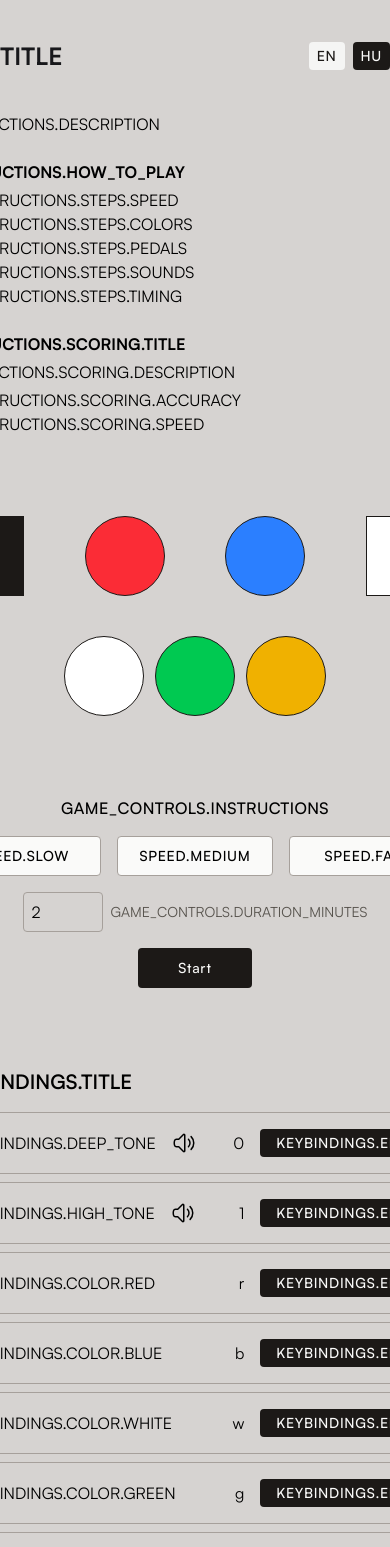
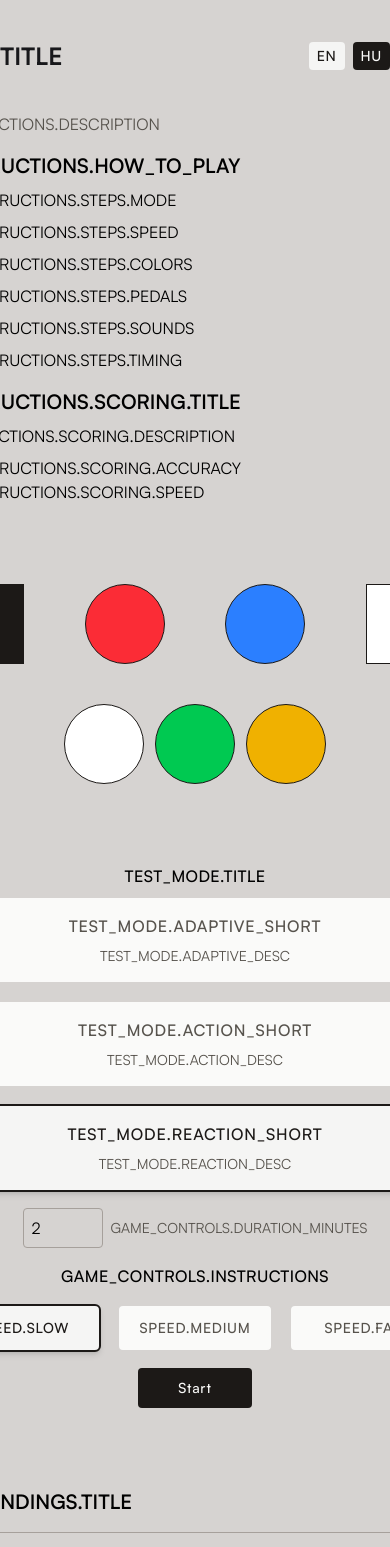
Before and after one commit to natixco/vienna-determination-test-simulator, a SvelteKit app: page /hu/ in a window 390 px wide. Shown: the top 1547 px of the page. Built offline with nearby package versions, Linux system fonts and the light colour scheme; no server answers.

Commit message:
added test modes (adaptive, action, reaction)

```diff
--- a/src/components/GameControls.svelte
+++ b/src/components/GameControls.svelte
@@ -2,12 +2,15 @@
   import { locale, t } from '$lib/translations';
   import { goto, pushState } from '$app/navigation';
   import { page } from '$app/state';
-  import { SPEED } from '$lib';
+  import { SPEED, TEST_MODE, type TestMode } from '$lib';
   import Button from './Button.svelte';
 
   const speeds = [SPEED.SLOW, SPEED.MEDIUM, SPEED.FAST];
+  const modes = [TEST_MODE.ADAPTIVE, TEST_MODE.ACTION, TEST_MODE.REACTION];
+
   let showSpeedNotSelectedError = $state(false);
-  let selectedSpeed = $state(page.url.searchParams.get('speed'));
+  let selectedSpeed = $state(page.url.searchParams.get('speed') ?? SPEED.SLOW);
+  let selectedMode = $state<TestMode>(page.url.searchParams.get('mode') as TestMode ?? TEST_MODE.REACTION);
   let durationMinutes = $state(2);
 
   function selectSpeed(speed: string) {
@@ -19,6 +22,13 @@
     pushState(url, {});
   }
 
+  function selectMode(mode: TestMode) {
+    selectedMode = mode;
+    const url = new URL(window.location.href);
+    url.searchParams.set('mode', mode);
+    pushState(url, {});
+  }
+
   function tryStart() {
     if (!selectedSpeed || !selectedSpeed.length) {
       showSpeedNotSelectedError = true;
@@ -27,7 +37,13 @@
 
     const url = new URL(window.location.href);
     url.pathname = `${locale.get()}/test`;
-    url.searchParams.set('duration', durationMinutes.toString());
+    url.searchParams.set('speed', selectedSpeed);
+    url.searchParams.set('mode', selectedMode);
+    if (selectedMode === TEST_MODE.REACTION) {
+      url.searchParams.set('duration', durationMinutes.toString());
+    } else {
+      url.searchParams.delete('duration');
+    }
     goto(url);
   }
 
@@ -42,6 +58,48 @@
 </script>
 
 <div class="flex flex-col items-center gap-4">
+    <div class="flex flex-col items-center gap-2 w-full max-w-2xl">
+        <p class="tracking-wide font-medium">
+            {$t('TEST_MODE.TITLE')}
+        </p>
+        <div class="grid grid-cols-1 sm:grid-cols-3 gap-4 w-full">
+            {#each modes as mode}
+                <button
+                        class={[
+                        'border-2 bg-stone-50 rounded-md p-4 flex flex-col items-center gap-2 transition-all cursor-pointer',
+                        selectedMode === mode
+                            ? 'border-stone-900 bg-stone-100 shadow-md'
+                            : 'border-stone-300 hover:border-stone-500'
+                    ]}
+                        onclick={() => selectMode(mode)}
+                >
+                    <span class={[
+                        'font-medium text-base tracking-wider',
+                        selectedMode === mode ? 'text-stone-900' : 'text-stone-600'
+                    ]}>
+                        {$t(`TEST_MODE.${mode.toUpperCase()}_SHORT`)}
+                    </span>
+                    <span class="text-sm text-stone-600 text-center">
+                        {$t(`TEST_MODE.${mode.toUpperCase()}_DESC`)}
+                    </span>
+                </button>
+            {/each}
+        </div>
+    </div>
+
+    {#if selectedMode === TEST_MODE.REACTION}
+        <div class="flex items-center gap-2">
+            <input
+                    type="number"
+                    min="1"
+                    max="60"
+                    bind:value={durationMinutes}
+                    class="w-20 h-10 px-2 border border-stone-400 rounded-sm outline-none"
+            />
+            <span class="text-sm text-stone-600">{$t('GAME_CONTROLS.DURATION_MINUTES')}</span>
+        </div>
+    {/if}
+
     <p class="tracking-wide font-medium">
         {$t('GAME_CONTROLS.INSTRUCTIONS')}
     </p>
@@ -55,27 +113,21 @@
     <div class="grid grid-cols-3 grid-rows-1 gap-4">
         {#each speeds as speed}
             <button class={[
-                'border border-stone-400 bg-stone-50 rounded-sm h-10 px-10 w-full flex flex-col items-center justify-center ring-2 hover:border-stone-900 cursor-pointer',
-                selectedSpeed === speed ? 'ring-stone-900' : 'ring-transparent'
+                'border-2 bg-stone-50 rounded-md h-12 px-6 flex items-center justify-center transition-all cursor-pointer',
+                selectedSpeed === speed
+                    ? 'border-stone-900 bg-stone-100 shadow-md'
+                    : 'border-stone-300 hover:border-stone-500'
             ]}
                     onclick={() => selectSpeed(speed)}>
-                <span class="font-medium text-sm tracking-wider">
+                <span class={[
+                    'font-medium text-sm tracking-wider',
+                    selectedSpeed === speed ? 'text-stone-900' : 'text-stone-600'
+                ]}>
                     {getSpeedLabel(speed)}
                 </span>
             </button>
         {/each}
     </div>
 
-    <div class="flex items-center gap-2">
-        <input
-            type="number"
-            min="1"
-            max="60"
-            bind:value={durationMinutes}
-            class="w-20 h-10 px-2 border border-stone-400 rounded-sm outline-none"
-        />
-        <span class="text-sm text-stone-600">{$t('GAME_CONTROLS.DURATION_MINUTES')}</span>
-    </div>
-
     <Button label="Start" size="base" onClick={() => tryStart()}/>
 </div>
--- a/src/components/Instructions.svelte
+++ b/src/components/Instructions.svelte
@@ -1,39 +1,32 @@
-<script>
-    import { t } from '$lib/translations/index.js';
+<script lang="ts">
+  import { t } from '$lib/translations';
 </script>
 
-<div class="flex flex-col gap-6">
-    <p>
+<div class="flex flex-col gap-4">
+    <p class="text-stone-600">
         {$t('INSTRUCTIONS.DESCRIPTION')}
     </p>
 
-    <div class="flex flex-col gap-1">
-        <h2 class="font-bold">
+    <div class="flex flex-col gap-2">
+        <h2 class="text-xl font-semibold">
             {$t('INSTRUCTIONS.HOW_TO_PLAY')}
         </h2>
-        <ul class="list-disc list-inside">
-            <li>
-                {$t('INSTRUCTIONS.STEPS.SPEED')}
-            </li>
-            <li>
-                {$t('INSTRUCTIONS.STEPS.COLORS')}
-            </li>
-            <li>
-                {$t('INSTRUCTIONS.STEPS.PEDALS')}
-            </li>
-            <li>
-                {$t('INSTRUCTIONS.STEPS.SOUNDS')}
-            </li>
-            <li>
-                {$t('INSTRUCTIONS.STEPS.TIMING')}
-            </li>
+
+        <ul class="list-disc list-inside flex flex-col gap-2">
+            <li>{$t('INSTRUCTIONS.STEPS.MODE')}</li>
+            <li>{$t('INSTRUCTIONS.STEPS.SPEED')}</li>
+            <li>{$t('INSTRUCTIONS.STEPS.COLORS')}</li>
+            <li>{$t('INSTRUCTIONS.STEPS.PEDALS')}</li>
+            <li>{$t('INSTRUCTIONS.STEPS.SOUNDS')}</li>
+            <li>{$t('INSTRUCTIONS.STEPS.TIMING')}</li>
         </ul>
     </div>
 
-    <div class="flex flex-col gap-1">
-        <h2 class="font-bold">
+    <div class="flex flex-col gap-2">
+        <h2 class="text-xl font-semibold">
             {$t('INSTRUCTIONS.SCORING.TITLE')}
         </h2>
+
         <p>{$t('INSTRUCTIONS.SCORING.DESCRIPTION')}</p>
         <ul class="list-disc list-inside">
             <li>{$t('INSTRUCTIONS.SCORING.ACCURACY')}</li>
--- a/src/lib/index.ts
+++ b/src/lib/index.ts
@@ -1,4 +1,20 @@
 export type Signal = 'color' | 'pedal' | 'sound';
+
+export const TEST_MODE = {
+  ADAPTIVE: 'adaptive',  // Speed adjusts based on performance
+  ACTION: 'action',     // No time limit
+  REACTION: 'reaction'  // Fixed time limit (current implementation)
+} as const;
+
+export type TestMode = typeof TEST_MODE[keyof typeof TEST_MODE];
+
+export const SPEED = {
+  SLOW: 'slow',
+  MEDIUM: 'medium',
+  FAST: 'fast',
+} as const;
+
+export type Speed = typeof SPEED[keyof typeof SPEED];
 
 export const COLORS = [
   'red',
@@ -17,9 +33,3 @@ export const SOUNDS = [
   'soundDeep',
   'soundHigh',
 ];
-
-export const SPEED = {
-  SLOW: 'slow',
-  MEDIUM: 'medium',
-  FAST: 'fast',
-}
--- a/src/lib/translations/en.json
+++ b/src/lib/translations/en.json
@@ -4,7 +4,8 @@
     "DESCRIPTION": "The Vienna Determination Test (DT) is a cognitive assessment tool from the Vienna Test System commonly used in driving aptitude evaluations. It tests reaction speed, attention, and stress tolerance through multiple-choice reactions to different stimuli. This test is also used in Hungary as part of the PÁV (Pályaalkalmassági Vizsgálat) examination for professional drivers.",
     "HOW_TO_PLAY": "How to Play",
     "STEPS": {
-      "SPEED": "Start the test by selecting a speed (Slow, Medium, or Fast) and clicking the \"Start\" button.",
+      "MODE": "Choose a test mode",
+      "SPEED": "Select a speed (Slow, Medium, or Fast) and click \"Start\".",
       "COLORS": "When a colored circle appears in the top rows, press the corresponding color key.",
       "PEDALS": "When one of the bottom circles (left or right) turns white, press the corresponding key.",
       "SOUNDS": "When you hear a sound, press the key that matches the tone (deep or high).",
@@ -18,7 +19,7 @@
     }
   },
   "GAME_CONTROLS": {
-    "INSTRUCTIONS": "Select speed and press \"Start\"",
+    "INSTRUCTIONS": "Configure test settings and press \"Start\"",
     "SPEED_NOT_SELECTED_ERROR": "You need to select a speed, before you can start the test.",
     "DURATION_MINUTES": "minutes"
   },
@@ -54,5 +55,14 @@
     "EDIT": "Edit",
     "CANCEL_EDIT": "Cancel edit",
     "PRESS_ANY_KEY": "Press any key to set the keybinding for"
+  },
+  "TEST_MODE": {
+    "TITLE": "Test Mode",
+    "ADAPTIVE_SHORT": "Adaptive",
+    "ACTION_SHORT": "Action",
+    "REACTION_SHORT": "Reaction",
+    "ADAPTIVE_DESC": "Speed adjusts to your performance",
+    "ACTION_DESC": "No time limit",
+    "REACTION_DESC": "Fixed time limit"
   }
 }
--- a/src/lib/translations/hu.json
+++ b/src/lib/translations/hu.json
@@ -4,6 +4,10 @@
     "DESCRIPTION": "A Determinációs Teszt (DT) a Vienna Test System kognitív értékelő eszköze, amelyet gyakran használnak járművezetői alkalmassági vizsgálatokon. A teszt a reakcióidőt, a figyelmet és a stressz-toleranciát méri különböző ingerekre adott többszörös választási reakciókon keresztül. Ezt a tesztet Magyarországon a hivatásos gépjárművezetők PÁV (Pályaalkalmassági Vizsgálat) vizsgálatának részeként is használják.",
     "HOW_TO_PLAY": "Játékmenet",
     "STEPS": {
+      "MODE": "Válassz teszt módot",
+      "MODE_ADAPTIVE": "Adaptív: A sebesség igazodik a teljesítményhez",
+      "MODE_ACTION": "Akció: Nincs időkorlát",
+      "MODE_REACTION": "Reakció: Fix időkorlát",
       "SPEED": "Válassz egy sebességet (Lassú, Közepes vagy Gyors), majd kattints a \"Start\" gombra.",
       "COLORS": "Amikor egy színes kör jelenik meg a felső két sorban, nyomd meg a színhez tartozó megfelelő gombot.",
       "PEDALS": "Amikor az alsó körök (bal vagy jobb) fehérre változnak, nyomd meg az oldalhoz megfelelő gombot.",
@@ -18,7 +22,7 @@
     }
   },
   "GAME_CONTROLS": {
-    "INSTRUCTIONS": "Válassz sebességet, majd kattints a \"Start\" gombra",
+    "INSTRUCTIONS": "Állítsd be a teszt paramétereit, majd kattints a \"Start\" gombra",
     "SPEED_NOT_SELECTED_ERROR": "A teszt indítása előtt választanod kell egy sebességet.",
     "DURATION_MINUTES": "perc"
   },
@@ -54,5 +58,14 @@
     "EDIT": "Módosítás",
     "CANCEL_EDIT": "Mégse",
     "PRESS_ANY_KEY": "Nyomj meg egy billentyűt a következőhöz:"
+  },
+  "TEST_MODE": {
+    "TITLE": "Teszt mód",
+    "ADAPTIVE_SHORT": "Adaptív",
+    "ACTION_SHORT": "Akció",
+    "REACTION_SHORT": "Reakció",
+    "ADAPTIVE_DESC": "A sebesség igazodik a teljesítményhez",
+    "ACTION_DESC": "Nincs időkorlát",
+    "REACTION_DESC": "Fix időkorlát"
   }
 }
--- a/src/routes/[lang]/test/+page.svelte
+++ b/src/routes/[lang]/test/+page.svelte
@@ -1,20 +1,22 @@
 <script lang="ts">
-  import { t, locales, locale } from '$lib/translations';
+  import { locale } from '$lib/translations';
   import { page } from '$app/state';
   import { browser } from '$app/environment';
-  import { COLORS, PEDALS, type Signal, SOUNDS, SPEED } from '$lib';
+  import { COLORS, PEDALS, type Signal, SOUNDS, SPEED, type Speed, TEST_MODE, type TestMode } from '$lib';
   import { type ControlId, type ControlOptions, loadControls } from '$lib/controls';
   import Button from '../../../components/Button.svelte';
   import { saveResult } from '$lib/results';
   import { goto } from '$app/navigation';
   import { Howl } from 'howler';
 
-  const speed = page.url.searchParams.get('speed') ?? SPEED.SLOW;
+  const speed = (page.url.searchParams.get('speed') ?? SPEED.SLOW) as Speed;
+  const mode = (page.url.searchParams.get('mode') ?? TEST_MODE.REACTION) as TestMode;
   const duration = parseInt(page.url.searchParams.get('duration') ?? '2', 10);
   const controls = loadControls();
   const intervalTimeout = getIntervalTimeout(speed);
   const topCircles = Array.from({ length: 5 }, (_, i) => i);
   const bottomCircles = Array.from({ length: 5 }, (_, i) => i + 5);
+
   let deepSound: Howl;
   let highSound: Howl;
 
@@ -49,8 +51,9 @@
   let pressedAnyKey = $state(false);
   let signalStartTime = $state<number>();
 
-  let timeLeft = $state(duration * 60); // Convert minutes to seconds
+  let timeLeft = $state(mode === TEST_MODE.REACTION ? duration * 60 : Infinity);
   let timerInterval = $state<number>();
+  let adaptiveIntervalTimeout = $state<number>(intervalTimeout);
 
   if (browser) {
     deepSound = new Howl({
@@ -66,7 +69,9 @@
     });
 
     start();
-    startTimer();
+    if (mode === TEST_MODE.REACTION) {
+      startTimer();
+    }
   }
 
   function getRandomNumber(max: number, exclude?: number): number {
@@ -86,68 +91,17 @@
     return array[index];
   }
 
-  function getIntervalTimeout(speed: string): number {
-    const timeouts = {
+  function getIntervalTimeout(speed: Speed): number {
+    const timeouts: Record<Speed, number> = {
       [SPEED.SLOW]: 3000,
       [SPEED.MEDIUM]: 2000,
       [SPEED.FAST]: 1000
     };
-    return timeouts[speed] ?? 3000;
+    return timeouts[speed];
   }
 
   function getColorClass(): string {
     return COLOR_CLASSES[activeColor as any] ?? '';
-  }
-
-  function start(): void {
-    score = { total: 0, correct: 0, incorrect: 0, omitted: 0, responseTimes: [] };
-    signalStartTime = undefined;
-
-    intervalId = setInterval(() => {
-      if (!pressedAnyKey && signalStartTime) {
-        score.omitted++;
-      }
-
-      // 75% chance for color
-      // 12.5% chance for pedal
-      // 12.5% chance for sound
-      const signalType = getRandomNumber(8, previousSignalType);
-      const normalizedSignalType = signalType >= 3 ? 0 : signalType;
-      previousSignalType = normalizedSignalType;
-
-      pressedAnyKey = false;
-      signalStartTime = Date.now();
-      score.total++;
-
-      switch (normalizedSignalType) {
-        case 0:
-          activeSignal = 'color';
-          activeColor = getRandomArrayElement(COLORS, previousColor);
-          previousColor = activeColor;
-          activeCircleIndex = getRandomNumber(10);
-          break;
-
-        case 1:
-          activeSignal = 'pedal';
-          activePedal = getRandomArrayElement(PEDALS, previousPedal);
-          previousPedal = activePedal;
-          break;
-
-        case 2:
-          activeSignal = 'sound';
-          const sound = getRandomArrayElement(SOUNDS, previousSound);
-          activeSound = sound;
-          previousSound = sound;
-
-          if (sound === 'soundDeep') {
-            deepSound.play();
-          } else {
-            highSound.play();
-          }
-
-          break;
-      }
-    }, intervalTimeout);
   }
 
   function startTimer() {
@@ -157,6 +111,12 @@
         stop();
       }
     }, 1000);
+  }
+
+  function start(): void {
+    score = { total: 0, correct: 0, incorrect: 0, omitted: 0, responseTimes: [] };
+    signalStartTime = undefined;
+    intervalId = setInterval(generateSignal, intervalTimeout);
   }
 
   function stop(): void {
@@ -207,19 +167,8 @@
     }
 
     pressedAnyKey = true;
-
     const [controlId] = control;
-
-    const isCorrect =
-      (activeSignal === 'color' && ((controlId === 'colorRed' && activeColor === 'red') ||
-        (controlId === 'colorBlue' && activeColor === 'blue') ||
-        (controlId === 'colorGreen' && activeColor === 'green') ||
-        (controlId === 'colorYellow' && activeColor === 'yellow') ||
-        (controlId === 'colorWhite' && activeColor === 'white'))) ||
-      (activeSignal === 'pedal' && ((controlId === 'pedalLeft' && activePedal === 'left') ||
-        (controlId === 'pedalRight' && activePedal === 'right'))) ||
-      (activeSignal === 'sound' && ((controlId === 'soundDeep' && activeSound === 'soundDeep') ||
-        (controlId === 'soundHigh' && activeSound === 'soundHigh')));
+    const isCorrect = checkCorrectResponse(controlId);
 
     if (isCorrect) {
       score.correct++;
@@ -228,7 +177,70 @@
       score.incorrect++;
     }
 
+    adjustSpeed(isCorrect);
     signalStartTime = undefined;
+  }
+
+  function generateSignal() {
+    if (!pressedAnyKey && signalStartTime) {
+      score.omitted++;
+    }
+
+    // 75% chance for color
+    // 12.5% chance for pedal
+    // 12.5% chance for sound
+    const signalType = getRandomNumber(8, previousSignalType);
+    const normalizedSignalType = signalType >= 3 ? 0 : signalType;
+    previousSignalType = normalizedSignalType;
+
+    pressedAnyKey = false;
+    signalStartTime = Date.now();
+    score.total++;
+
+    switch (normalizedSignalType) {
+      case 0:
+        activeSignal = 'color';
+        activeColor = getRandomArrayElement(COLORS, previousColor);
+        previousColor = activeColor;
+        activeCircleIndex = getRandomNumber(10);
+        break;
+
+      case 1:
+        activeSignal = 'pedal';
+        activePedal = getRandomArrayElement(PEDALS, previousPedal);
+        previousPedal = activePedal;
+        break;
+
+      case 2:
+        activeSignal = 'sound';
+        const sound = getRandomArrayElement(SOUNDS, previousSound);
+        activeSound = sound;
+        previousSound = sound;
+
+        if (sound === 'soundDeep') {
+          deepSound.play();
+        } else {
+          highSound.play();
+        }
+        break;
+    }
+  }
+
+  function adjustSpeed(isCorrect: boolean) {
+    if (mode !== TEST_MODE.ADAPTIVE) {
+      return;
+    }
+
+    if (isCorrect) {
+      adaptiveIntervalTimeout = Math.max(500, adaptiveIntervalTimeout - 100);
+    } else {
+      adaptiveIntervalTimeout = Math.min(3000, adaptiveIntervalTimeout + 200);
+    }
+
+    if (intervalId) {
+      clearInterval(intervalId);
+      intervalId = setInterval(generateSignal, adaptiveIntervalTimeout);
+    }
   }
 
   function getAverageResponseTime(): number {
@@ -258,6 +270,18 @@
     const remainingSeconds = seconds % 60;
     return `${minutes}:${remainingSeconds.toString().padStart(2, '0')}`;
   }
+
+  function checkCorrectResponse(controlId: ControlId): boolean {
+    return (activeSignal === 'color' && ((controlId === 'colorRed' && activeColor === 'red') ||
+        (controlId === 'colorBlue' && activeColor === 'blue') ||
+        (controlId === 'colorGreen' && activeColor === 'green') ||
+        (controlId === 'colorYellow' && activeColor === 'yellow') ||
+        (controlId === 'colorWhite' && activeColor === 'white'))) ||
+      (activeSignal === 'pedal' && ((controlId === 'pedalLeft' && activePedal === 'left') ||
+        (controlId === 'pedalRight' && activePedal === 'right'))) ||
+      (activeSignal === 'sound' && ((controlId === 'soundDeep' && activeSound === 'soundDeep') ||
+        (controlId === 'soundHigh' && activeSound === 'soundHigh')));
+  }
 </script>
 
 <svelte:head>
@@ -267,9 +291,11 @@
 <svelte:window onkeydown={onWindowKeydown}/>
 
 <div class="min-h-screen flex flex-col items-center justify-center w-full">
-    <div class="absolute top-4 right-4 text-2xl font-mono">
-        {formatTime(timeLeft)}
-    </div>
+    {#if mode === TEST_MODE.REACTION}
+        <div class="absolute top-4 right-4 text-2xl font-mono">
+            {formatTime(timeLeft)}
+        </div>
+    {/if}
 
     <div class="flex flex-col items-center justify-center gap-15 w-full">
         <div class="flex flex-col items-center justify-center gap-5 w-full">
```
Also changed, not shown: 1 other file (tests, documents, lock files or other folders).
